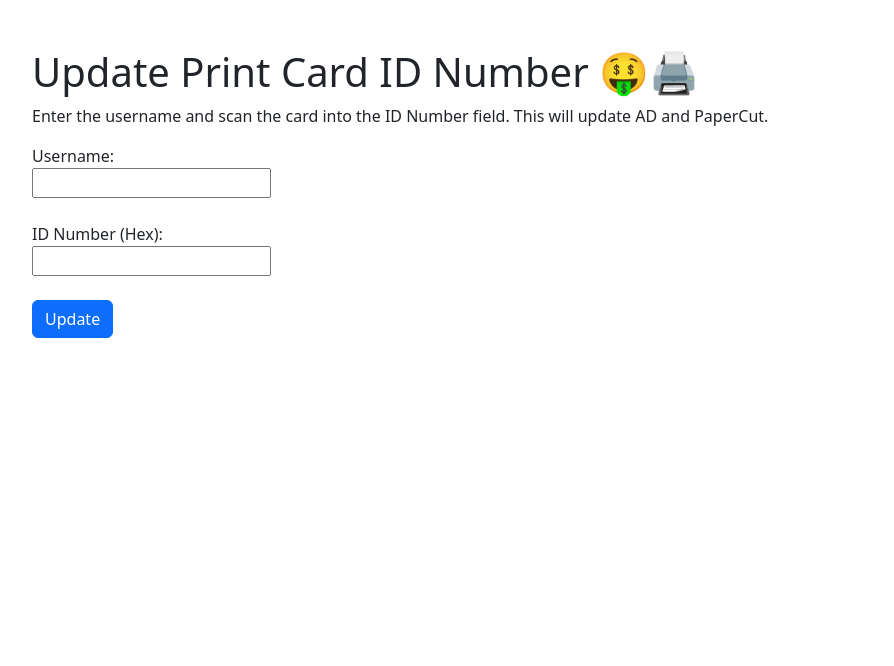
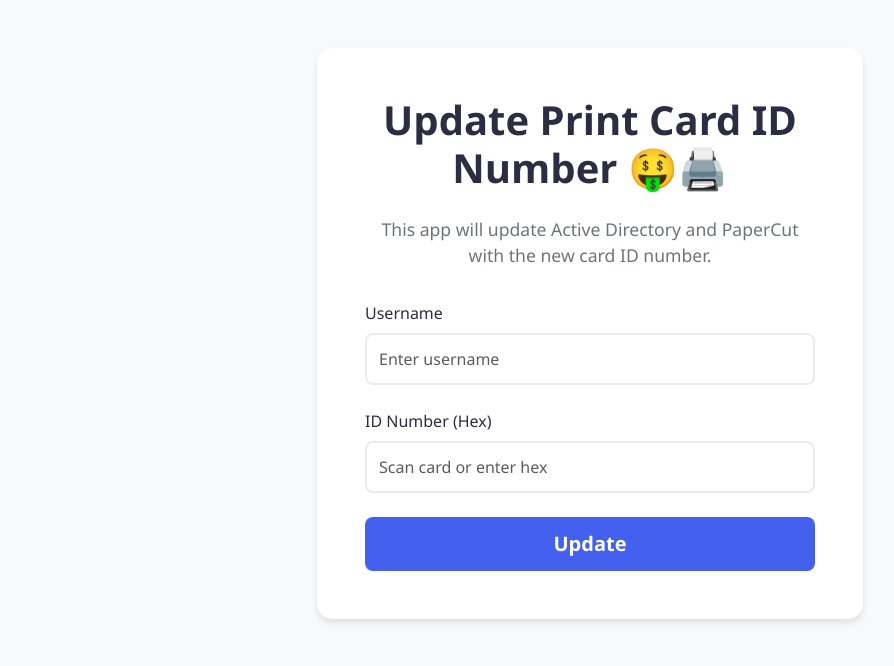
Before and after one commit to kambala-school/print-card-update, a Flask app: page / in a window 1280 px wide. Shown: the top 666 px of the page, without its empty margins (50-944 px from the left). Run offline with Flask 3, Linux system fonts and the light colour scheme; parts of the project's set-up code (start-up, migrations or seed data) failed here and were passed over.

Commit message:
Update front-end appearance

```diff
--- a/app/app.py
+++ b/app/app.py
@@ -1,7 +1,8 @@
 from flask import Flask, request, render_template, redirect, url_for
 from ldap3 import Server, Connection, ALL, MODIFY_REPLACE
 import xmlrpc.client
-from ssl import create_default_context, Purpose
+#from ssl import create_default_context, Purpose
+import ssl
 import os
 from dotenv import load_dotenv
 
@@ -18,7 +19,8 @@
 PAPERCUT_AUTH = os.getenv("PAPERCUT_AUTH") # Value defined in advanced config property "auth.webservices.auth-token".
 
 # PaperCut XML API https://www.papercut.com/help/manuals/ng-mf/common/tools-web-services/
-proxy = xmlrpc.client.ServerProxy(PAPERCUT_HOST)
+context = ssl._create_unverified_context()
+proxy = xmlrpc.client.ServerProxy(PAPERCUT_HOST, context=context)
 
 @app.route('/', methods=['GET', 'POST'])
 def index():
--- /dev/null
+++ b/app/static/css/styles.css
@@ -0,0 +1,124 @@
+:root {
+  --primary-color: #4361ee;
+  --secondary-color: #3f37c9;
+  --success-color: #2ecc71;
+  --error-color: #e74c3c;
+  --bg-color: #f8f9fa;
+  --text-color: #2b2d42;
+}
+
+body {
+  background-color: var(--bg-color);
+  color: var(--text-color);
+  font-family: 'Segoe UI', system-ui, -apple-system, sans-serif;
+}
+
+.card {
+  border: none;
+  border-radius: 15px;
+  box-shadow: 0 4px 6px rgba(0, 0, 0, 0.1);
+  transition: transform 0.2s ease-in-out;
+}
+
+.card:hover {
+  transform: translateY(-5px);
+}
+
+/* Form styles */
+.form-control {
+  border-radius: 8px;
+  border: 2px solid #e9ecef;
+  padding: 12px;
+  font-size: 1rem;
+  transition: all 0.3s ease;
+}
+
+.form-control:focus {
+  border-color: var(--primary-color);
+  box-shadow: 0 0 0 0.2rem rgba(67, 97, 238, 0.25);
+}
+
+.btn-primary {
+  background-color: var(--primary-color);
+  border: none;
+  border-radius: 8px;
+  padding: 12px 24px;
+  font-weight: 600;
+  transition: all 0.3s ease;
+}
+
+.btn-primary:hover {
+  background-color: var(--secondary-color);
+  transform: translateY(-2px);
+}
+
+.page-title {
+  color: var(--text-color);
+  font-weight: 700;
+  margin-bottom: 1.5rem;
+}
+
+.form-label {
+  font-weight: 500;
+  color: var(--text-color);
+  margin-bottom: 0.5rem;
+}
+
+.description {
+  color: #6c757d;
+  font-size: 1.1rem;
+  margin-bottom: 2rem;
+}
+
+/* Success page styles */
+.success-icon {
+  font-size: 4rem;
+  color: var(--success-color);
+  margin-bottom: 1rem;
+}
+
+.btn-success {
+  background-color: var(--success-color);
+  border: none;
+  border-radius: 8px;
+  padding: 12px 24px;
+  font-weight: 600;
+  transition: all 0.3s ease;
+  color: white;
+}
+
+.btn-success:hover {
+  background-color: #27ae60;
+  transform: translateY(-2px);
+}
+
+/* Error page styles */
+.error-icon {
+  font-size: 4rem;
+  color: var(--error-color);
+  margin-bottom: 1rem;
+}
+
+.error-message {
+  background-color: #fff5f5;
+  border: 1px solid #fee2e2;
+  border-radius: 8px;
+  padding: 1rem;
+  margin: 1.5rem 0;
+  color: var(--error-color);
+}
+
+.btn-back {
+  background-color: var(--text-color);
+  border: none;
+  border-radius: 8px;
+  padding: 12px 24px;
+  font-weight: 600;
+  transition: all 0.3s ease;
+  color: white;
+}
+
+.btn-back:hover {
+  background-color: #1a1b2e;
+  transform: translateY(-2px);
+}
--- /dev/null
+++ b/app/static/js/form-validation.js
@@ -0,0 +1,14 @@
+(function () {
+  'use strict'
+  var forms = document.querySelectorAll('.needs-validation')
+  Array.prototype.slice.call(forms)
+    .forEach(function (form) {
+      form.addEventListener('submit', function (event) {
+        if (!form.checkValidity()) {
+          event.preventDefault()
+          event.stopPropagation()
+        }
+        form.classList.add('was-validated')
+      }, false)
+    })
+})();
--- a/app/templates/index.html
+++ b/app/templates/index.html
@@ -2,22 +2,49 @@
 <html lang="en">
   <head>
     <meta charset="utf-8">
+    <meta name="viewport" content="width=device-width, initial-scale=1">
     <title>Update Print Card ID Number</title>
     <link href="https://cdn.jsdelivr.net/npm/bootstrap@5.3.0-alpha1/dist/css/bootstrap.min.css" rel="stylesheet">
+    <link href="{{ url_for('static', filename='css/styles.css') }}" rel="stylesheet">
   </head>
   <body>
-    <div class="container mt-5">
-        <h1>Update Print Card ID Number 🤑🖨️</h1>
-        <p>Enter the username and scan the card into the ID Number field. This will update AD and PaperCut.</p>
-        <form method="post">
-        <label for="username">Username:</label><br>
-        <input type="text" id="username" name="username" required><br><br>
-        <label for="id_number">ID Number (Hex):</label><br>
-        <input type="text" id="id_number" name="id_number" required><br><br>
-        <button type="submit" class="btn btn-primary">Update</button>
-        </form>
+    <div class="container py-5">
+      <div class="row justify-content-center">
+        <div class="col-12 col-md-8 col-lg-6">
+          <div class="card">
+            <div class="card-body p-4 p-md-5">
+              <h1 class="page-title text-center mb-4">
+                Update Print Card ID Number
+                <span role="img" aria-label="money and printer">🤑🖨️</span>
+              </h1>
+              <p class="description text-center">
+                This app will update Active Directory and PaperCut with the new card ID number.
+              </p>
+              <form method="post" class="needs-validation" novalidate>
+                <div class="mb-4">
+                  <label for="username" class="form-label">Username</label>
+                  <input type="text" class="form-control form-control-lg"
+                         id="username" name="username" required
+                         placeholder="Enter username">
+                </div>
+                <div class="mb-4">
+                  <label for="id_number" class="form-label">ID Number (Hex)</label>
+                  <input type="text" class="form-control form-control-lg"
+                         id="id_number" name="id_number" required
+                         placeholder="Scan card or enter hex">
+                </div>
+                <div class="d-grid gap-2">
+                  <button type="submit" class="btn btn-primary btn-lg">
+                    Update
+                  </button>
+                </div>
+              </form>
+            </div>
+          </div>
+        </div>
+      </div>
     </div>
     <script src="https://cdn.jsdelivr.net/npm/bootstrap@5.3.0-alpha1/dist/js/bootstrap.bundle.min.js"></script>
-    <script src="https://code.jquery.com/jquery-3.5.1.slim.min.js"></script>
+    <script src="{{ url_for('static', filename='js/form-validation.js') }}"></script>
   </body>
 </html>
--- /dev/null
+++ b/requirements.txt
@@ -0,0 +1,3 @@
+flask==3.0.0
+ldap3==2.9.1
+python-dotenv==1.0.0
```
Also changed, not shown: app/templates/failure.html (+20 -10 lines), app/templates/success.html (+17 -9 lines), 1 other file.
